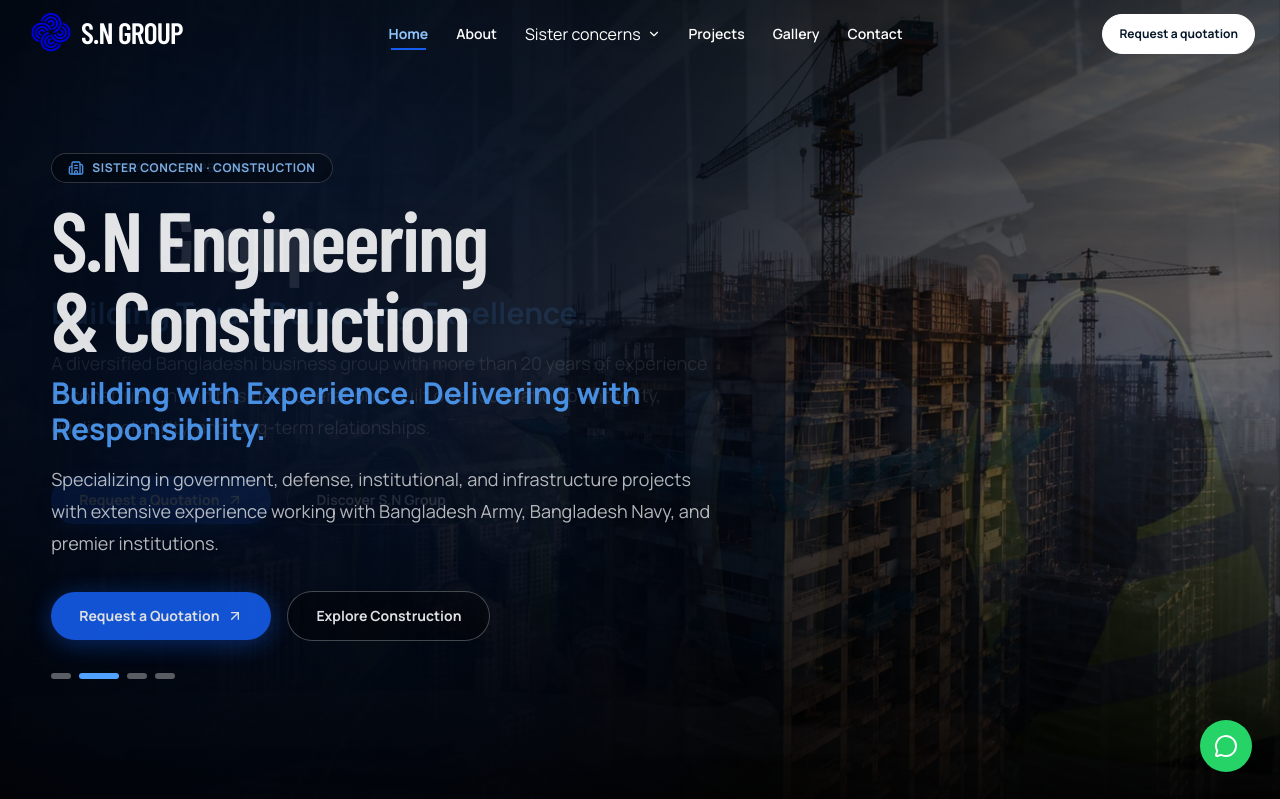
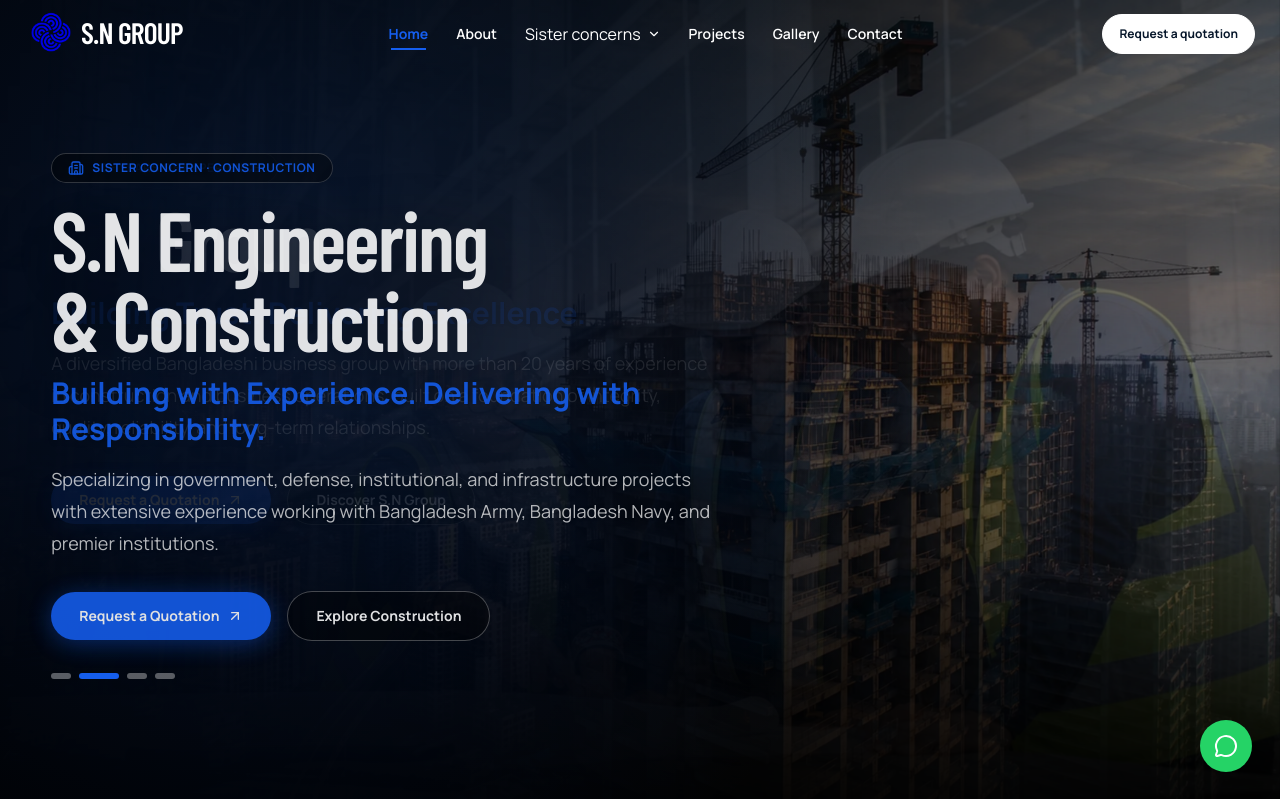
Before and after one commit to MDRUHULAMIN7/SN_Group, a Next.js app: page / in a window 1280 px wide. Shown: the top 799 px of the page. Built offline with nearby package versions, Linux system fonts and the light colour scheme.

Commit message:
style: update color scheme for consistency; adjust button hover states and global styles

```diff
--- a/src/app/global-error.tsx
+++ b/src/app/global-error.tsx
@@ -6,7 +6,7 @@
       <body style={{ margin: 0, background: "#000", color: "#fff", fontFamily: "Arial, sans-serif" }}>
         <main style={{ display: "grid", minHeight: "100vh", placeItems: "center", padding: "24px", textAlign: "center" }}>
           <div>
-            <p style={{ color: "#75a2ff", fontSize: "12px", fontWeight: 700, letterSpacing: "0.16em", textTransform: "uppercase" }}>S.N Group</p>
+            <p style={{ color: "#155eef", fontSize: "12px", fontWeight: 700, letterSpacing: "0.16em", textTransform: "uppercase" }}>S.N Group</p>
             <h1 style={{ fontSize: "clamp(2.5rem, 7vw, 5rem)", lineHeight: 1, margin: "20px auto", maxWidth: "12ch" }}>Something unexpected interrupted the page.</h1>
             <p style={{ color: "rgba(255,255,255,.65)", lineHeight: 1.7, margin: "0 auto 28px", maxWidth: "34rem" }}>Please try again. If the problem continues, contact query@sngroup.com.</p>
             <button onClick={retry} style={{ background: "#fff", border: 0, borderRadius: "999px", color: "#000", cursor: "pointer", fontWeight: 700, minHeight: "44px", padding: "12px 22px" }} type="button">Try again</button>
--- a/src/components/layout/header/desktop-navigation.tsx
+++ b/src/components/layout/header/desktop-navigation.tsx
@@ -25,7 +25,7 @@
         className={cn(
           "group relative flex min-h-10 items-center px-3 text-sm font-semibold transition-colors xl:px-3.5",
           compact ? "text-black hover:text-cobalt" : "text-white hover:text-cobalt",
-          active && (compact ? "text-cobalt font-bold" : "text-blue-300 font-bold"),
+          active && "text-cobalt font-bold",
           !isHome && "cursor-default",
         )}
         href={isHome ? "/" : "#"}
--- a/src/components/layout/header/sister-concern-menu.tsx
+++ b/src/components/layout/header/sister-concern-menu.tsx
@@ -53,7 +53,7 @@
         className={cn(
           "group relative flex min-h-10 items-center gap-1.5 px-3 text-sm font-semibold transition-colors xl:px-3.5",
           compact ? "text-black hover:text-cobalt" : "text-white hover:text-cobalt",
-          active && (compact ? "text-cobalt font-bold" : "text-blue-300 font-bold"),
+          active && "text-cobalt font-bold",
         )}
         onClick={() => setOpen((prev) => !prev)}
         onKeyDown={(event) => {
--- a/src/components/ui/button.tsx
+++ b/src/components/ui/button.tsx
@@ -9,9 +9,9 @@
   {
     variants: {
       variant: {
-        primary: "border-cobalt bg-cobalt text-white hover:border-blue-500 hover:bg-blue-500",
+        primary: "border-cobalt bg-cobalt text-white hover:border-cobalt hover:bg-cobalt",
         dark: "border-navy bg-navy text-white hover:border-cobalt hover:bg-cobalt",
-        light: "border-white bg-white text-navy hover:border-sky hover:bg-sky",
+        light: "border-white bg-white text-navy hover:border-cobalt hover:bg-cobalt hover:text-white",
         outline: "border-current bg-transparent hover:bg-current/10",
         ghost: "border-transparent bg-transparent hover:bg-white/10",
       },
--- a/src/styles/globals.css
+++ b/src/styles/globals.css
@@ -6,7 +6,16 @@
   --color-ink: #071a2e;
   --color-navy: #06162a;
   --color-cobalt: #155eef;
-  --color-sky: #e8f0ff;
+  --color-sky: #155eef;
+  --color-blue-100: #155eef;
+  --color-blue-200: #155eef;
+  --color-blue-300: #155eef;
+  --color-blue-400: #155eef;
+  --color-blue-500: #155eef;
+  --color-blue-600: #155eef;
+  --color-blue-700: #155eef;
+  --color-blue-800: #155eef;
+  --color-blue-900: #155eef;
   --color-paper: #f4f2ed;
   --color-warm-white: #fbfaf6;
   --color-line: #d9d9d2;
@@ -67,7 +76,7 @@
 }
 
 :focus-visible {
-  outline: 2px solid #4f8cff;
+  outline: 2px solid #155eef;
   outline-offset: 4px;
 }
 
```
